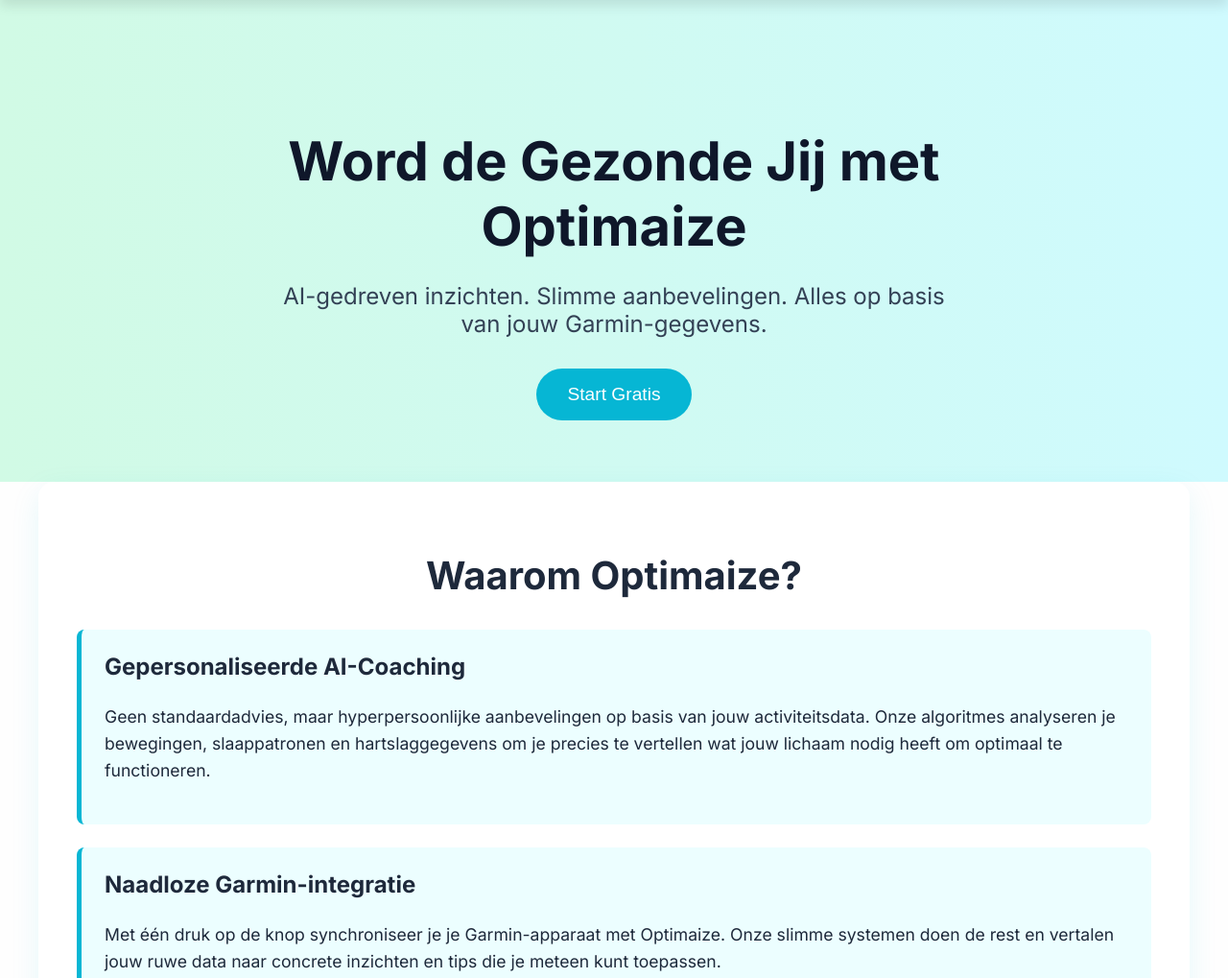
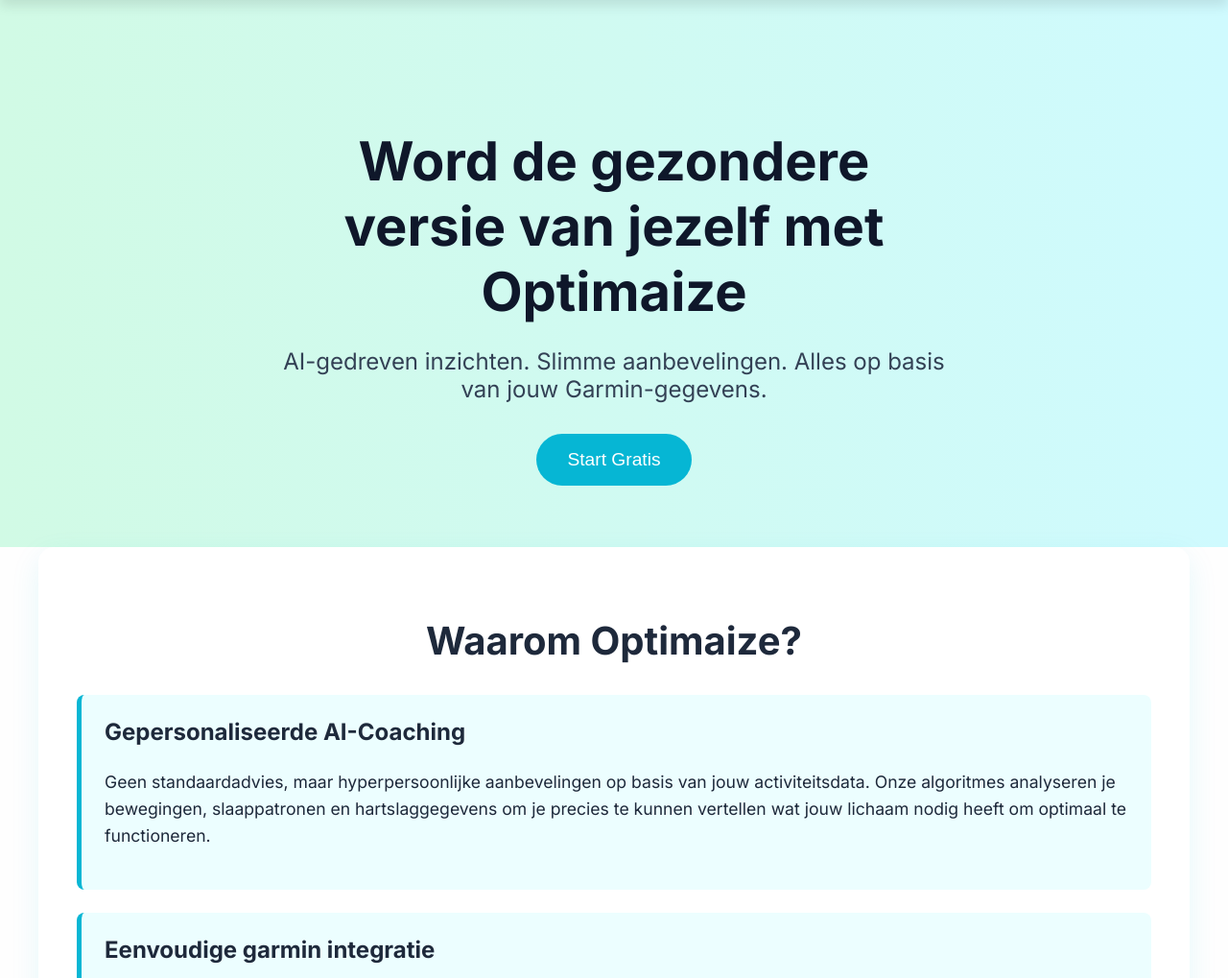
Before and after one commit to FirewallFugitive/Landingspagina, a plain HTML site: page index.html in a window 1280 px wide. Shown: the part 200-1219 px from the top of the page at 96% size. Drawn offline with Linux system fonts and the light colour scheme.

Commit message:
small changes

```diff
--- a/index.html
+++ b/index.html
@@ -163,7 +163,7 @@
 
   <div class="hero">
     <div class="hero-content">
-      <h1>Word de Gezonde Jij met Optimaize</h1>
+      <h1>Word de gezondere versie van jezelf met Optimaize</h1>
       <p>AI-gedreven inzichten. Slimme aanbevelingen. Alles op basis van jouw Garmin-gegevens.</p>
       <button class="btn-primary">Start Gratis</button>
     </div>
@@ -173,10 +173,10 @@
     <h2 class="section-title">Waarom Optimaize?</h2>
     <div class="card">
       <h3>Gepersonaliseerde AI-Coaching</h3>
-      <p>Geen standaardadvies, maar hyperpersoonlijke aanbevelingen op basis van jouw activiteitsdata. Onze algoritmes analyseren je bewegingen, slaappatronen en hartslaggegevens om je precies te vertellen wat jouw lichaam nodig heeft om optimaal te functioneren.</p>
+      <p>Geen standaardadvies, maar hyperpersoonlijke aanbevelingen op basis van jouw activiteitsdata. Onze algoritmes analyseren je bewegingen, slaappatronen en hartslaggegevens om je precies te kunnen vertellen wat jouw lichaam nodig heeft om optimaal te functioneren.</p>
     </div>
     <div class="card">
-      <h3>Naadloze Garmin-integratie</h3>
+      <h3>Eenvoudige garmin integratie</h3>
       <p>Met één druk op de knop synchroniseer je je Garmin-apparaat met Optimaize. Onze slimme systemen doen de rest en vertalen jouw ruwe data naar concrete inzichten en tips die je meteen kunt toepassen.</p>
     </div>
     <div class="card">
@@ -199,7 +199,7 @@
     <h2 class="section-title">Over Ons</h2>
     <div class="card">
       <h3>Onze Missie</h3>
-      <p>Bij Optimaize geloven we dat technologie mensen moet helpen om gezonder en gelukkiger te leven. Daarom bouwen wij aan een AI-gestuurd platform dat gezondheid persoonlijk maakt. Wij willen barrières wegnemen en mensen begeleiden op hun weg naar een beter leven, stap voor stap, dag na dag.</p>
+      <p>Bij Optimaize geloven we dat technologie mensen moet helpen om gezonder en gelukkiger te leven. Daarom bouwen wij aan een AI-gestuurd platform dat gezondheid persoonlijk maakt. Wij willen grenzen weerleggen en mensen begeleiden op hun weg naar een beter leven, stap voor stap, dag na dag.</p>
     </div>
     <div class="card">
       <h3>Onze Visie</h3>
@@ -207,7 +207,7 @@
     </div>
     <div class="card">
       <h3>Ons Team</h3>
-      <p>Ons team bestaat uit een diverse groep toegewijde professionals: softwareontwikkelaars, data-analisten, UX/UI-designers, gezondheidsspecialisten en strategen. Ieder lid brengt unieke expertise mee, maar we delen één duidelijke drijfveer: het verbeteren van gezondheid door technologie. We werken nauw samen, combineren wetenschap met empathie en vertalen data naar mensgerichte oplossingen. Waar de één zich verdiept in AI-logica, focust de ander op gebruiksvriendelijkheid of holistisch welzijn. Zo ontstaat een krachtige mix van tech en zorg, gebouwd voor echte impact.</p>
+      <p>Ons team bestaat uit een diverse groep toegewijde professionals: softwareontwikkelaars, data-analisten, UX/UI-designers, gezondheidsspecialisten en strategen. Ieder lid brengt unieke expertise met zich mee, maar we delen één duidelijke drijfveer: het verbeteren van gezondheid door technologie. We werken nauw samen, combineren wetenschap met empathie en vertalen data naar mensgerichte oplossingen. Waar de één zich verdiept in AI-logica, focust de ander zich op gebruiksvriendelijkheid of holistisch welzijn. Zo ontstaat een krachtige mix van tech en zorg, gebouwd voor echte impact.</p>
     </div>
   </section>
 
```
